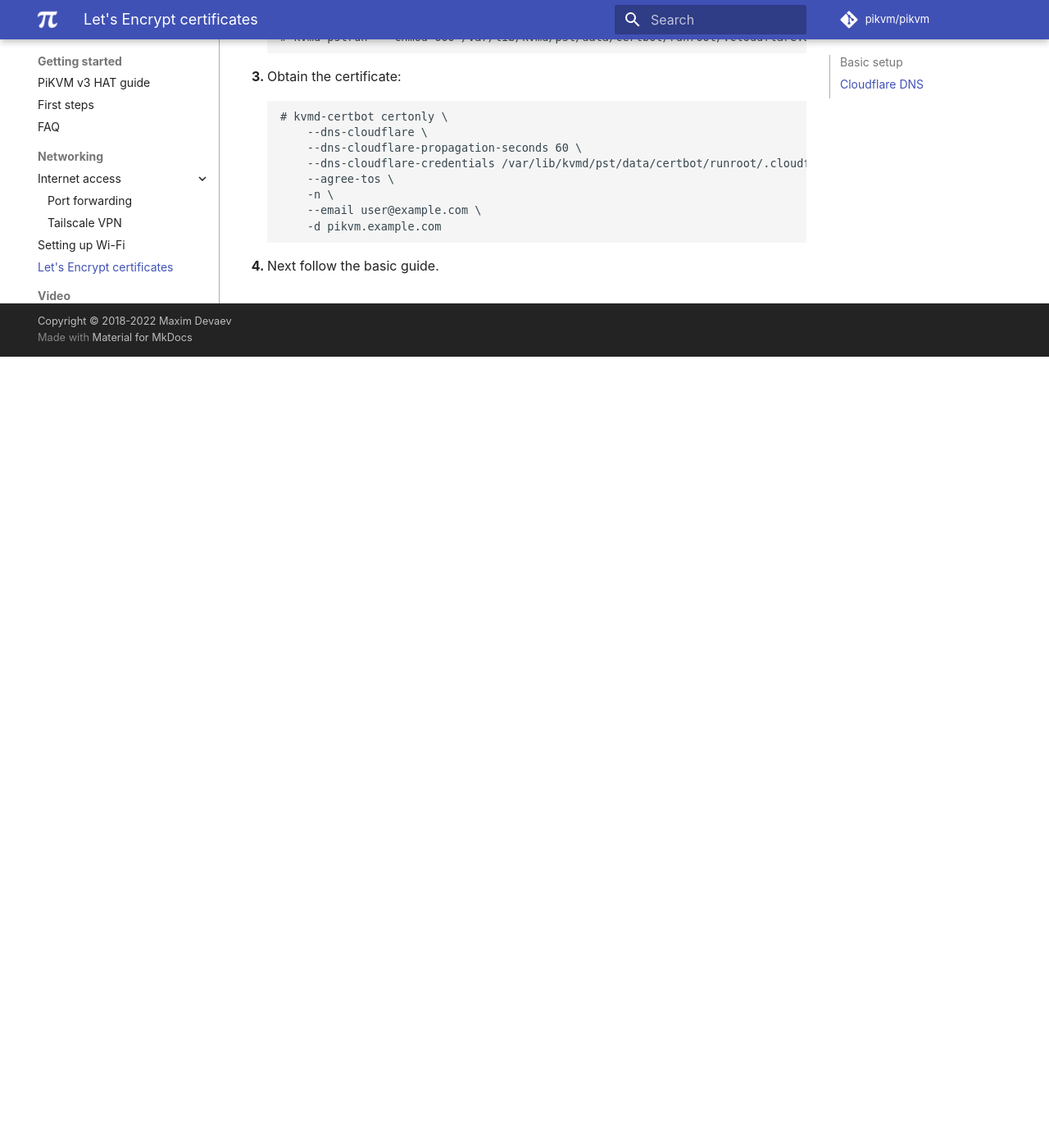
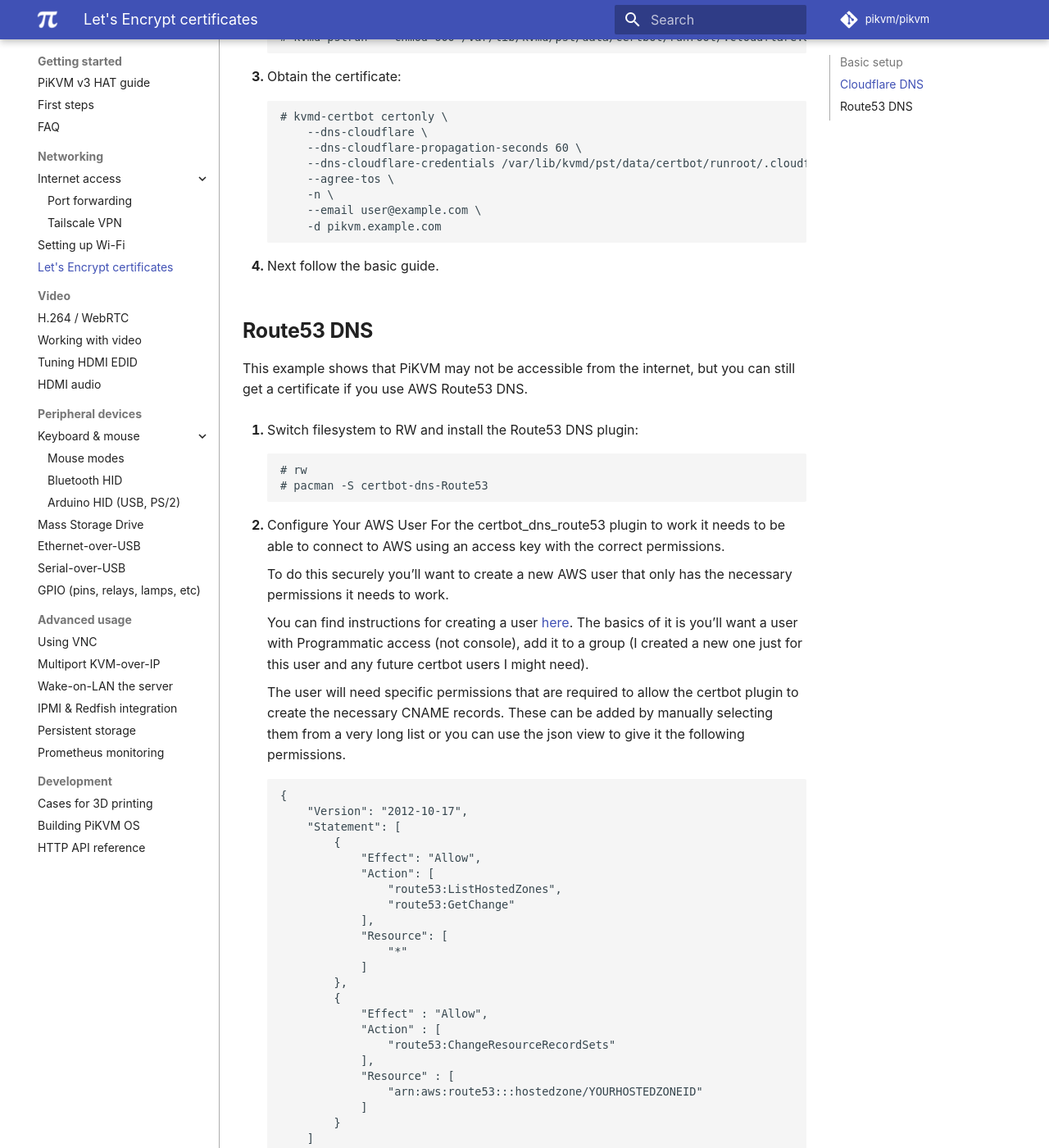
Before and after one commit to pikvm/pikvm, an MkDocs documentation site: the page built from docs/letsencrypt.md, in a window 1280 px wide and 1400 px high, scrolled down 1662 px. Shown: the whole window at 82% size. Built offline with MkDocs 1.6.1 and Material for MkDocs 9.7.7, drawn with Linux system fonts in a browser that asks for light colours; some web fonts are replaced; comment, search, counter and statistics services are not loaded; before the commit the page ends 2097 px from its top, so only the background shows below that; some of the changed text lies outside the part shown.

Commit message:
Add instructions for using Route53 for DNS
Add instructions for using Route53 for DNS

````diff
--- a/docs/letsencrypt.md
+++ b/docs/letsencrypt.md
@@ -75,3 +75,80 @@
    ```
 
 4. Next follow the basic guide.
+
+
+## Route53 DNS
+
+This example shows that PiKVM may not be accessible from the internet, but you can still get a certificate if you use AWS Route53 DNS.
+
+1. Switch filesystem to RW and install the Route53 DNS plugin:
+   ```
+   # rw
+   # pacman -S certbot-dns-Route53
+   ```
+
+2. Configure Your AWS User
+    For the certbot_dns_route53 plugin to work it needs to be able to connect to AWS using an access key with the correct permissions.
+
+    To do this securely you’ll want to create a new AWS user that only has the necessary permissions it needs to work.
+
+    You can find instructions for creating a user [here](https://docs.aws.amazon.com/IAM/latest/UserGuide/id_users_create.html#id_users_create_console). The basics of it is you’ll want a user with Programmatic access (not console), add it to a group (I created a new one just for this user and any future certbot users I might need).
+
+    The user will need specific permissions that are required to allow the certbot plugin to create the necessary CNAME records. These can be added by manually selecting them from a very long list or you can use the json view to give it the following permissions.
+
+    ```
+    {
+        "Version": "2012-10-17",
+        "Statement": [
+            {
+                "Effect": "Allow",
+                "Action": [
+                    "route53:ListHostedZones",
+                    "route53:GetChange"
+                ],
+                "Resource": [
+                    "*"
+                ]
+            },
+            {
+                "Effect" : "Allow",
+                "Action" : [
+                    "route53:ChangeResourceRecordSets"
+                ],
+                "Resource" : [
+                    "arn:aws:route53:::hostedzone/YOURHOSTEDZONEID"
+                ]
+            }
+        ]
+    }
+    ```
+    Make sure you replace YOURHOSTEDZONEID with the instance ID of your hosted zone.
+
+    Once the user is created don’t forget to download and save your access key and secret access key (somewhere secure, these are as sensitive as your passwords).
+
+3. Setup credentials:
+
+    We now need to put the AWS credentials on the PiKVM so the certbot can use them. The kvmd processes run as a user whose home directory is the root of the file system. certbot uses the Boto python library. If you want to know more how AWS credentials and boto work, take a look [here](https://boto3.amazonaws.com/v1/documentation/api/latest/guide/credentials.html)
+
+    In the root directory create an .aws folder and inside that create a text file with the name credentials with the following contents.
+    The file path is /.aws/credentials
+
+    ```
+    [default]
+    aws_access_key_id=XXXXXX
+    aws_secret_access_key=XXXX/XXXXX
+    ```
+
+    Replace the placeholders with the access key and secret access key that you just saved from AWS and fill them in.
+
+4. Obtain the certificate:
+   ```
+   # kvmd-certbot certonly \
+       --dns-route53 \
+       --agree-tos \
+       -n \
+       --email user@example.com \
+       -d pikvm.example.com
+   ```
+
+4. Next follow the basic guide.
````
